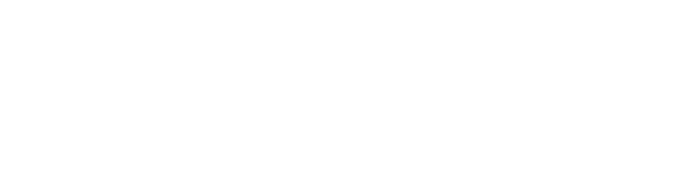
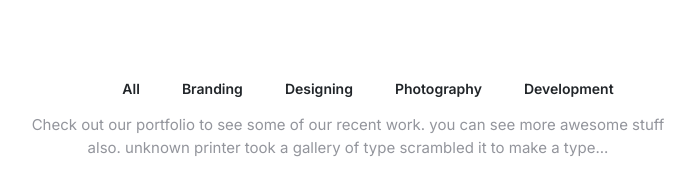
Before and after one commit to ejsmart111/CCL-Tutorial2, a plain HTML site: page index.html in a window 1280 px wide. Shown: the whole page, without its empty margins (292-985 px from the left). Drawn offline with Linux system fonts and the light colour scheme.

Commit message:
first commit to gallary

```diff
--- a/index.html
+++ b/index.html
@@ -5,11 +5,24 @@
     <meta http-equiv="X-UA-Compatible" content="IE=edge">
     <meta name="viewport" content="width=device-width, initial-scale=1.0">
     <title>Xacon - Responsive minimal template</title>
+    <link rel="stylesheet" href="style.css">
     <link rel="preconnect" href="https://fonts.googleapis.com">
     <link rel="preconnect" href="https://fonts.gstatic.com" crossorigin>
     <link href="https://fonts.googleapis.com/css2?family=Inter:wght@100;200;300;400;500;600;700;800;900&display=swap" rel="stylesheet">
 </head>
 <body>
-
+    <!-- gallary nav -->
+    <section id="slide-nav">
+        <div class="container-i">
+            <ul>
+                <li><a href="" class="link-list">All</a></li>
+                <li><a href="" class="link-list">Branding</a></li>
+                <li><a href="" class="link-list">Designing</a></li>
+                <li><a href="" class="link-list">Photography</a></li>
+                <li><a href="" class="link-list">Development</a></li>
+            </ul>
+            <p>Check out our portfolio to see some of our recent work. you can see more awesome stuff also. unknown printer took a gallery of type scrambled it to make a type...</p>
+        </div>
+    </section>
 </body>
 </html>
--- a/style.css
+++ b/style.css
@@ -2,3 +2,52 @@
     box-sizing: border-box;
     font-family: 'Inter', sans-serif;
 }
+/* gallary nav */
+#slide-nav{
+    width: 100%;
+}
+.container-i{
+    margin: auto;
+    text-align: center;
+    width: 52%;
+}
+ul{
+    display: flex;
+    justify-content: center;
+    list-style-type: none;
+    margin-top: 80px;
+}
+ul li {
+    font-size: 14px;
+    font-weight: 600;
+    margin: 0px 11px;
+}
+#slide-nav p{
+    font-size: 15px;
+    font-weight: 400;
+    color: #93959c;
+    line-height: 23px;
+}
+.link-list{
+    color: #212529;
+    text-decoration: none;
+    padding: 10px;
+    position: relative;
+}
+.link-list:hover{
+    color:  #0a8ed8;
+}
+.link-list::after{
+    content: '';
+    background-color: #0a8ed8;
+    bottom: 0;
+    left: 50%;
+    height: 2px;
+    transition:300ms ease-out;
+    position: absolute;
+    width: 0%;
+}
+.link-list:hover::after{
+    left: 0;
+    width: 100%;
+}
```
